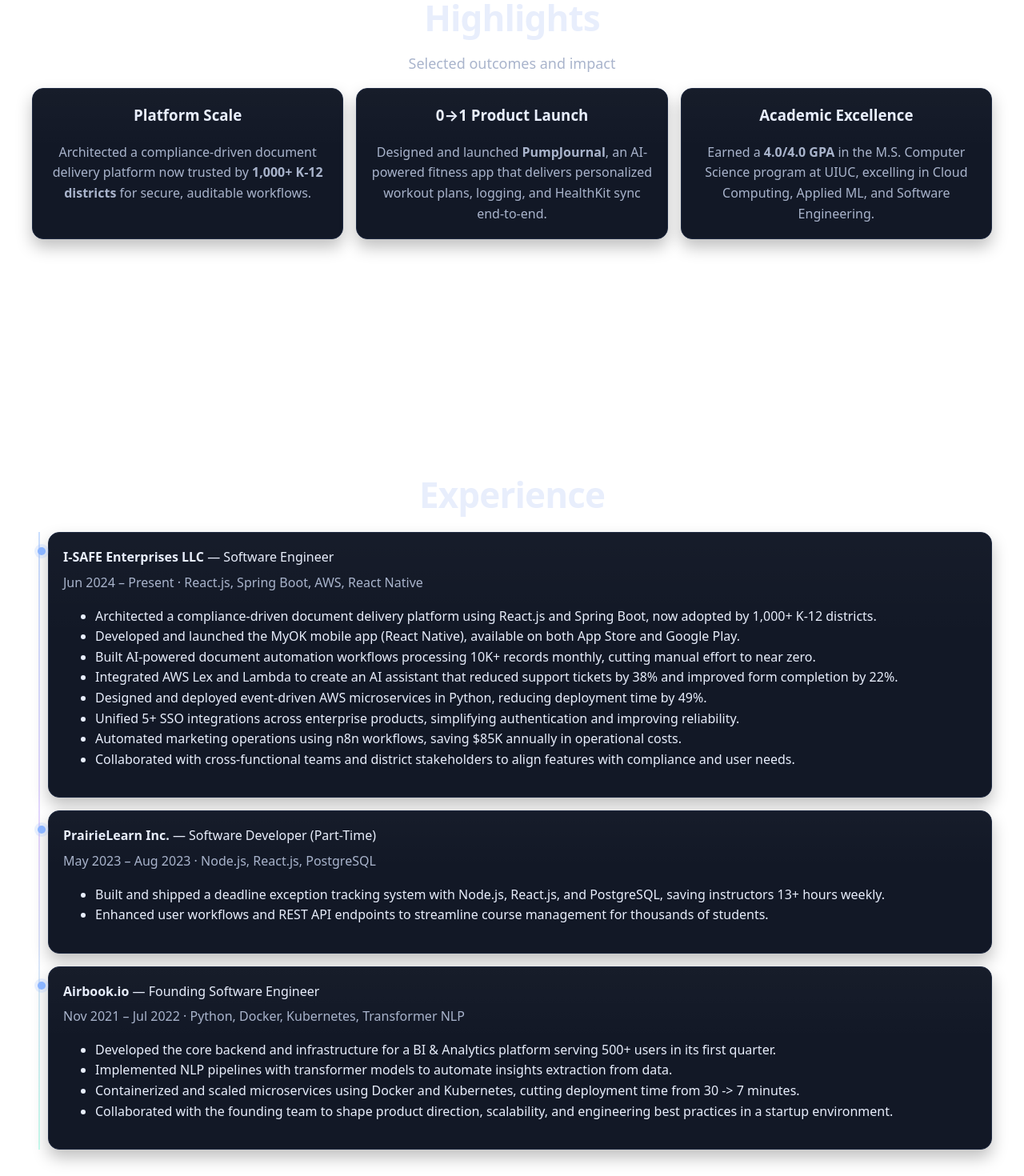
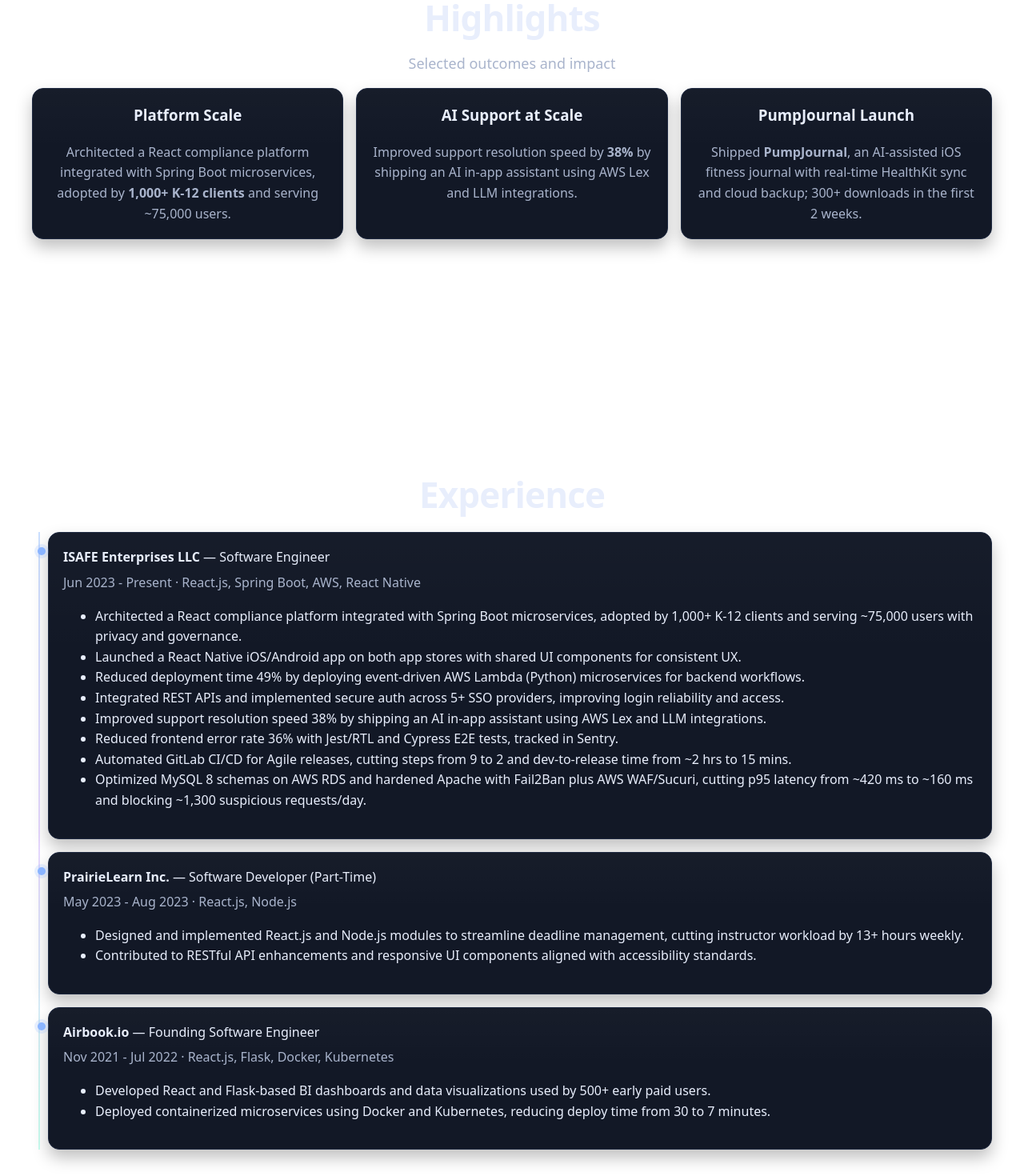
Before and after one commit to vikramrkini/vikramkini-portfolio, a React (Vite) app: page / in a window 1280 px wide. Shown: the part 1160-2630 px from the top of the page at 80% size. Built offline with nearby package versions, Linux system fonts and the light colour scheme.

Commit message:
01/15/26 commit

```diff
--- a/index.html
+++ b/index.html
@@ -15,11 +15,11 @@
 
     <!-- SEO / Social -->
     <title>Vikram Kini — Portfolio</title>
-    <meta name="description" content="Software Engineer — full-stack, mobile, cloud. Selected projects, experience, and resume." />
+    <meta name="description" content="Full Stack Engineer with 3+ years building production web and mobile apps. Selected projects, experience, and resume." />
     <meta property="og:type" content="website" />
     <meta property="og:url" content="https://vikramkini.com/" />
     <meta property="og:title" content="Vikram Kini — Portfolio" />
-    <meta property="og:description" content="Software Engineer — full-stack, mobile, cloud. Selected projects, experience, and resume." />
+    <meta property="og:description" content="Full Stack Engineer with 3+ years building production web and mobile apps. Selected projects, experience, and resume." />
     <!-- <meta property="og:image" content="https://vikramkini.com/og-card.jpg"> -->
 
     <!-- LinkedIn badge (optional) -->
--- a/src/pages/Home.jsx
+++ b/src/pages/Home.jsx
@@ -170,7 +170,7 @@
     <>
       <Helmet>
         <title>Portfolio — Vikram Kini</title>
-        <meta name="description" content="Professional software engineer portfolio — React, Swift, and Spring Boot. View resume and experience." />
+        <meta name="description" content="Full Stack Engineer with 3+ years building production web and mobile apps. View resume and experience." />
       </Helmet>
 
       <MiniNav aria-label="Resume sections">
@@ -189,10 +189,10 @@
             viewport={{ once: false, amount: 0.8 }}
             transition={{ type: 'spring', stiffness: 120, damping: 16 }}
           >
-            <Heading as={motion.h1} style={{ y: yHero, opacity: oHero }}>I build AI-powered, user-first software.</Heading>
-            <Subtext as={motion.p} style={{ y: ySub, opacity: oHero }}>Software Engineer — Full-stack · Mobile · Cloud</Subtext>
+            <Heading as={motion.h1} style={{ y: yHero, opacity: oHero }}>Full Stack Engineer building AI-enabled web and mobile products.</Heading>
+            <Subtext as={motion.p} style={{ y: ySub, opacity: oHero }}>3+ years shipping React, React Native, and Spring Boot applications for enterprise customers.</Subtext>
             <Subtext as={motion.p} style={{ y: ySub, opacity: oHero, maxWidth: 900, margin: '6px auto 10px' }}>
-              I turn product ideas into performant web and mobile experiences — bringing AI assistance where it creates real value.
+              Known for measurable gains in performance, reliability, and release workflow.
             </Subtext>
 
             <div style={{ display: 'flex', gap: 12, justifyContent: 'center', marginTop: 16 }}>
@@ -225,7 +225,7 @@
                 transition={{ duration: 0.5, ease: 'easeOut' }}
               >
                 <h3 style={{ marginTop: 0 }}>Platform Scale</h3>
-                <p style={{ margin: '6px 0 0', color: 'var(--muted)' }}>Architected a compliance-driven document delivery platform now trusted by <b>1,000+ K-12 districts</b> for secure, auditable workflows.</p>
+                <p style={{ margin: '6px 0 0', color: 'var(--muted)' }}>Architected a React compliance platform integrated with Spring Boot microservices, adopted by <b>1,000+ K-12 clients</b> and serving ~75,000 users.</p>
               </Card>
               <Card as={motion.div}
                 initial={{ opacity: 0, y: 14 }}
@@ -233,8 +233,8 @@
                 viewport={{ once: false, amount: 0.35 }}
                 transition={{ duration: 0.5, ease: 'easeOut', delay: 0.08 }}
               >
-                <h3 style={{ marginTop: 0 }}>0→1 Product Launch</h3>
-                <p style={{ margin: '6px 0 0', color: 'var(--muted)' }}>Designed and launched <b>PumpJournal</b>, an AI-powered fitness app that delivers personalized workout plans, logging, and HealthKit sync end-to-end.</p>
+                <h3 style={{ marginTop: 0 }}>AI Support at Scale</h3>
+                <p style={{ margin: '6px 0 0', color: 'var(--muted)' }}>Improved support resolution speed by <b>38%</b> by shipping an AI in-app assistant using AWS Lex and LLM integrations.</p>
               </Card>
               <Card as={motion.div}
                 initial={{ opacity: 0, y: 14 }}
@@ -242,8 +242,8 @@
                 viewport={{ once: false, amount: 0.35 }}
                 transition={{ duration: 0.5, ease: 'easeOut', delay: 0.16 }}
               >
-                <h3 style={{ marginTop: 0 }}>Academic Excellence</h3>
-                <p style={{ margin: '6px 0 0', color: 'var(--muted)' }}>Earned a <b>4.0/4.0 GPA</b> in the M.S. Computer Science program at UIUC, excelling in Cloud Computing, Applied ML, and Software Engineering.</p>
+                <h3 style={{ marginTop: 0 }}>PumpJournal Launch</h3>
+                <p style={{ margin: '6px 0 0', color: 'var(--muted)' }}>Shipped <b>PumpJournal</b>, an AI-assisted iOS fitness journal with real-time HealthKit sync and cloud backup; 300+ downloads in the first 2 weeks.</p>
               </Card>
             </Grid>
           </SlideInner>
@@ -264,17 +264,17 @@
                 viewport={{ once: false, amount: 0.35 }}
                 transition={{ duration: 0.5, ease: 'easeOut' }}
               >
-                <strong>I-SAFE Enterprises LLC</strong> — Software Engineer
-                <div style={{ color: 'var(--muted)', marginTop: 6 }}>Jun 2024 – Present · React.js, Spring Boot, AWS, React Native</div>
+                <strong>ISAFE Enterprises LLC</strong> — Software Engineer
+                <div style={{ color: 'var(--muted)', marginTop: 6 }}>Jun 2023 - Present · React.js, Spring Boot, AWS, React Native</div>
                 <ul>
-                  <li>Architected a compliance-driven document delivery platform using React.js and Spring Boot, now adopted by 1,000+ K-12 districts.</li>
-                  <li>Developed and launched the MyOK mobile app (React Native), available on both App Store and Google Play.</li>
-                  <li>Built AI-powered document automation workflows processing 10K+ records monthly, cutting manual effort to near zero.</li>
-                  <li>Integrated AWS Lex and Lambda to create an AI assistant that reduced support tickets by 38% and improved form completion by 22%.</li>
-                  <li>Designed and deployed event-driven AWS microservices in Python, reducing deployment time by 49%.</li>
-                  <li>Unified 5+ SSO integrations across enterprise products, simplifying authentication and improving reliability.</li>
-                  <li>Automated marketing operations using n8n workflows, saving $85K annually in operational costs.</li>
-                  <li>Collaborated with cross-functional teams and district stakeholders to align features with compliance and user needs.</li>
+                  <li>Architected a React compliance platform integrated with Spring Boot microservices, adopted by 1,000+ K-12 clients and serving ~75,000 users with privacy and governance.</li>
+                  <li>Launched a React Native iOS/Android app on both app stores with shared UI components for consistent UX.</li>
+                  <li>Reduced deployment time 49% by deploying event-driven AWS Lambda (Python) microservices for backend workflows.</li>
+                  <li>Integrated REST APIs and implemented secure auth across 5+ SSO providers, improving login reliability and access.</li>
+                  <li>Improved support resolution speed 38% by shipping an AI in-app assistant using AWS Lex and LLM integrations.</li>
+                  <li>Reduced frontend error rate 36% with Jest/RTL and Cypress E2E tests, tracked in Sentry.</li>
+                  <li>Automated GitLab CI/CD for Agile releases, cutting steps from 9 to 2 and dev-to-release time from ~2 hrs to 15 mins.</li>
+                  <li>Optimized MySQL 8 schemas on AWS RDS and hardened Apache with Fail2Ban plus AWS WAF/Sucuri, cutting p95 latency from ~420 ms to ~160 ms and blocking ~1,300 suspicious requests/day.</li>
                 </ul>
               </TimelineItem>
 
@@ -285,10 +285,10 @@
                 transition={{ duration: 0.5, ease: 'easeOut', delay: 0.08 }}
               >
                 <strong>PrairieLearn Inc.</strong> — Software Developer (Part-Time)
-                <div style={{ color: 'var(--muted)', marginTop: 6 }}>May 2023 – Aug 2023 · Node.js, React.js, PostgreSQL</div>
+                <div style={{ color: 'var(--muted)', marginTop: 6 }}>May 2023 - Aug 2023 · React.js, Node.js</div>
                 <ul>
-                  <li>Built and shipped a deadline exception tracking system with Node.js, React.js, and PostgreSQL, saving instructors 13+ hours weekly.</li>
-                  <li>Enhanced user workflows and REST API endpoints to streamline course management for thousands of students.</li>
+                  <li>Designed and implemented React.js and Node.js modules to streamline deadline management, cutting instructor workload by 13+ hours weekly.</li>
+                  <li>Contributed to RESTful API enhancements and responsive UI components aligned with accessibility standards.</li>
                 </ul>
               </TimelineItem>
 
@@ -299,12 +299,10 @@
                 transition={{ duration: 0.5, ease: 'easeOut', delay: 0.16 }}
               >
                 <strong>Airbook.io</strong> — Founding Software Engineer
-                <div style={{ color: 'var(--muted)', marginTop: 6 }}>Nov 2021 – Jul 2022 · Python, Docker, Kubernetes, Transformer NLP</div>
+                <div style={{ color: 'var(--muted)', marginTop: 6 }}>Nov 2021 - Jul 2022 · React.js, Flask, Docker, Kubernetes</div>
                 <ul>
-                  <li>Developed the core backend and infrastructure for a BI & Analytics platform serving 500+ users in its first quarter.</li>
-                  <li>Implemented NLP pipelines with transformer models to automate insights extraction from data.</li>
-                  <li>Containerized and scaled microservices using Docker and Kubernetes, cutting deployment time from 30 -> 7 minutes.</li>
-                  <li>Collaborated with the founding team to shape product direction, scalability, and engineering best practices in a startup environment.</li>
+                  <li>Developed React and Flask-based BI dashboards and data visualizations used by 500+ early paid users.</li>
+                  <li>Deployed containerized microservices using Docker and Kubernetes, reducing deploy time from 30 to 7 minutes.</li>
                 </ul>
               </TimelineItem>
             </Timeline>
@@ -328,7 +326,7 @@
               >
                 <h3 style={{ margin: 0 }}>University of Illinois at Urbana-Champaign</h3>
                 <div style={{ color: 'var(--muted)', marginTop: 6 }}>M.S. in Computer Science</div>
-                <div style={{ color: 'var(--muted)' }}>Aug 2022 – May 2024 · GPA: 4.00/4.00</div>
+                <div style={{ color: 'var(--muted)' }}>Aug 2022 - May 2024 · GPA: 4.0/4.0</div>
               </Card>
               <Card as={motion.div}
                 initial={{ opacity: 0, y: 14 }}
@@ -338,7 +336,7 @@
               >
                 <h3 style={{ margin: 0 }}>University of Mumbai</h3>
                 <div style={{ color: 'var(--muted)', marginTop: 6 }}>B.E. in Computer Science and Engineering</div>
-                <div style={{ color: 'var(--muted)' }}>Aug 2018 – Jun 2021 · GPA: 9.84/10</div>
+                <div style={{ color: 'var(--muted)' }}>Aug 2018 - Jun 2021 · GPA: 3.96/4.0</div>
               </Card>
             </Grid>
           </SlideInner>
@@ -372,7 +370,7 @@
               >
                 <h3 style={{ marginTop: 0 }}>Mentor</h3>
                 <p style={{ margin: '6px 0 0', color: 'var(--muted)' }}>
-                  Mentored 4 undergraduates on a capstone project achieving 100% feature completion and high faculty recognition.
+                  Mentored a team of 4 undergrads to deliver a 100% complete project, earning excellent faculty feedback.
                 </p>
               </Card>
             </Grid>
@@ -400,13 +398,15 @@
               viewport={{ once: false, amount: 0.3 }}
               transition={{ duration: 0.45, ease: 'easeOut' }}
             >
-              <GroupTitle>Languages</GroupTitle>
+              <GroupTitle>Programming Languages</GroupTitle>
               <Chips>
                 <Chip>JavaScript</Chip>
                 <Chip>TypeScript</Chip>
                 <Chip>Python</Chip>
                 <Chip>Java</Chip>
-                <Chip>PHP</Chip>
+                <Chip>SQL</Chip>
+                <Chip>HTML</Chip>
+                <Chip>CSS</Chip>
                 <Chip>Swift</Chip>
               </Chips>
             </SkillGroup>
@@ -417,20 +417,15 @@
               viewport={{ once: false, amount: 0.3 }}
               transition={{ duration: 0.45, ease: 'easeOut', delay: 0.05 }}
             >
-              <GroupTitle>Frameworks</GroupTitle>
+              <GroupTitle>Frameworks and Libraries</GroupTitle>
               <Chips>
                 <Chip>React.js</Chip>
-                <Chip>React Router</Chip>
-                <Chip>Styled-Components</Chip>
-                <Chip>Framer Motion</Chip>
-                <Chip>React Helmet Async</Chip>
-                <Chip>Node.js</Chip>
                 <Chip>React Native</Chip>
                 <Chip>Next.js</Chip>
-                <Chip>Redux</Chip>
+                <Chip>Node.js</Chip>
+                <Chip>Spring Boot</Chip>
                 <Chip>Flask</Chip>
-                <Chip>Spring Boot</Chip>
-                <Chip>Bootstrap</Chip>
+                <Chip>Django</Chip>
                 <Chip>Drupal</Chip>
               </Chips>
             </SkillGroup>
@@ -441,13 +436,13 @@
               viewport={{ once: false, amount: 0.3 }}
               transition={{ duration: 0.45, ease: 'easeOut', delay: 0.1 }}
             >
-              <GroupTitle>Database Technologies</GroupTitle>
+              <GroupTitle>Databases</GroupTitle>
               <Chips>
+                <Chip>PostgreSQL</Chip>
+                <Chip>MySQL</Chip>
+                <Chip>MongoDB</Chip>
+                <Chip>Neo4j</Chip>
                 <Chip>Firestore</Chip>
-                <Chip>MongoDB</Chip>
-                <Chip>MySQL</Chip>
-                <Chip>PostgreSQL</Chip>
-                <Chip>Neo4j</Chip>
               </Chips>
             </SkillGroup>
 
@@ -457,11 +452,11 @@
               viewport={{ once: false, amount: 0.3 }}
               transition={{ duration: 0.45, ease: 'easeOut', delay: 0.15 }}
             >
-              <GroupTitle>Cloud Platforms / BaaS</GroupTitle>
+              <GroupTitle>Cloud and Platforms</GroupTitle>
               <Chips>
+                <Chip>AWS</Chip>
+                <Chip>Google Cloud Platform</Chip>
                 <Chip>Firebase</Chip>
-                <Chip>AWS (EC2, Lambda, RDS, Comprehend, Lex)</Chip>
-                <Chip>Kubernetes</Chip>
               </Chips>
             </SkillGroup>
 
@@ -471,19 +466,20 @@
               viewport={{ once: false, amount: 0.3 }}
               transition={{ duration: 0.45, ease: 'easeOut', delay: 0.2 }}
             >
-              <GroupTitle>Tools & DevOps</GroupTitle>
+              <GroupTitle>DevOps and Tools</GroupTitle>
               <Chips>
-                <Chip>Vite</Chip>
-                <Chip>ESLint</Chip>
-                <Chip>GitHub Pages</Chip>
-                <Chip>GitHub Actions</Chip>
                 <Chip>Git</Chip>
-                <Chip>GitLab CI/CD</Chip>
                 <Chip>Docker</Chip>
+                <Chip>Kubernetes</Chip>
+                <Chip>Babel</Chip>
+                <Chip>VS Code</Chip>
                 <Chip>Postman</Chip>
-                <Chip>PyTest</Chip>
+                <Chip>JIRA</Chip>
+                <Chip>Copilot</Chip>
+                <Chip>Cypress</Chip>
                 <Chip>Jest</Chip>
-                <Chip>JIRA</Chip>
+                <Chip>CI/CD</Chip>
+                <Chip>Agile</Chip>
               </Chips>
             </SkillGroup>
           </SlideInner>
--- a/src/pages/Projects.jsx
+++ b/src/pages/Projects.jsx
@@ -43,7 +43,7 @@
     <Container>
       <Helmet>
         <title>Projects — Vikram Kini</title>
-        <meta name="description" content="Selected projects by Vikram Kini, including PumpJournal — a simple and focused workout tracking app." />
+        <meta name="description" content="Selected projects by Vikram Kini, including PumpJournal — an AI-assisted iOS fitness journal." />
       </Helmet>
       <PageInner>
         <Section style={{ marginBottom: 36 }}>
@@ -53,7 +53,7 @@
         <ProjectsGrid>
           <ProjectCard>
             <Heading as="h3" style={{ fontSize: 22, margin: 0 }}>PumpJournal</Heading>
-            <Subtext style={{ margin: 0 }}>A simple, privacy-first workout journal.</Subtext>
+            <Subtext style={{ margin: 0 }}>AI-assisted iOS fitness journal with real-time HealthKit sync and cloud backup.</Subtext>
             <Actions>
               <LinkButton href="#/projects/pumpjournal">View details</LinkButton>
               <MutedButton href="#/pumpjournal/privacy">Privacy policy</MutedButton>
@@ -82,7 +82,7 @@
           </ProjectCard>
           <ProjectCard>
             <Heading as="h3" style={{ fontSize: 22, margin: 0 }}>TriQL</Heading>
-            <Subtext style={{ margin: 0 }}>Cross‑model DB query tool (Neo4j backend).</Subtext>
+            <Subtext style={{ margin: 0 }}>Beginner-friendly database learning tool with visual query execution.</Subtext>
             <Actions>
               <LinkButton href="https://github.com/vikramrkini/TriQL" target="_blank" rel="noopener noreferrer">GitHub</LinkButton>
             </Actions>
```
Also changed, not shown: src/pages/About.jsx (+6 -6 lines), 1 other file (tests, documents, lock files or other folders).
